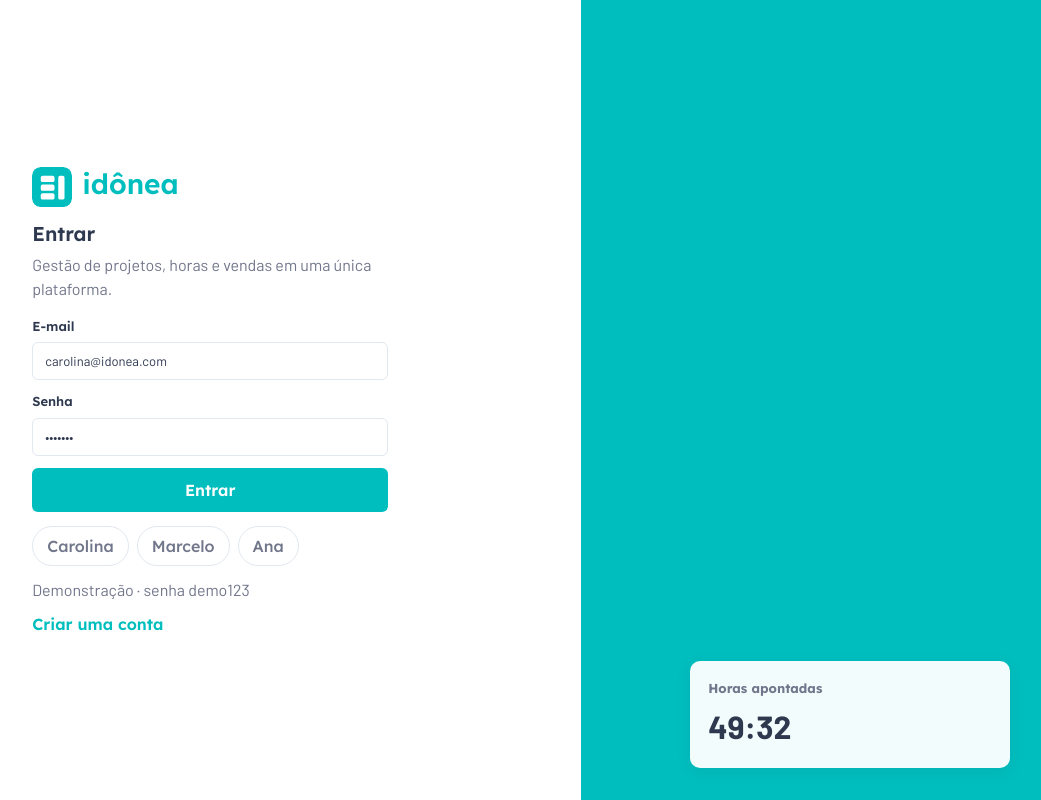
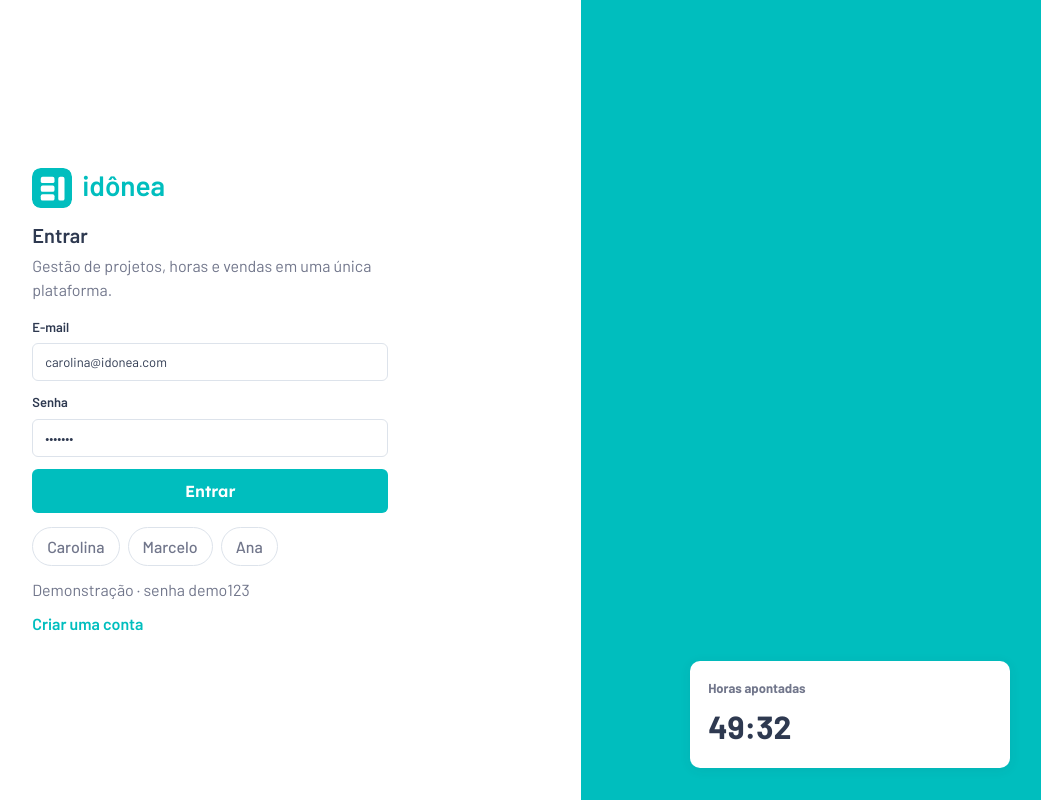
Before and after one commit to MingLim009/idonea-plataforma, a React (Vite) app in the folder client/: page / in a window 1280 px wide. Shown: the whole page, without its empty margins (161-1202 px from the left). Built offline with nearby package versions, Linux system fonts and the light colour scheme.

Commit message:
Match Artia background colors and standard Barlow typography

```diff
--- a/client/index.html
+++ b/client/index.html
@@ -11,7 +11,7 @@
     <link rel="preconnect" href="https://fonts.googleapis.com" />
     <link rel="preconnect" href="https://fonts.gstatic.com" crossorigin />
     <link href="https://fonts.googleapis.com/css2?family=Barlow:wght@300;400;500;600;700&display=swap" rel="stylesheet" />
-    <link href="https://fonts.googleapis.com/css2?family=Lexend:wght@100;200;300;400;500;600;700&display=swap" rel="stylesheet" />
+    <link href="https://fonts.googleapis.com/css2?family=Lexend:wght@400;500;600;700&display=swap" rel="stylesheet" />
     <link href="https://cdn-uicons.flaticon.com/3.0.0/uicons-regular-rounded/css/uicons-regular-rounded.css" rel="stylesheet" />
   </head>
   <body>
--- a/client/src/App.jsx
+++ b/client/src/App.jsx
@@ -106,7 +106,7 @@ function Login({ onEnter }) {
           <LogoMark size={40} />
           <h1>idônea</h1>
         </div>
-        <h2 style={{ fontFamily: "Lexend, sans-serif", fontWeight: 600, fontSize: 20, marginBottom: 4 }}>
+        <h2 style={{ fontWeight: 600, fontSize: 20, marginBottom: 4 }}>
           {mode === "conta" ? "Criar conta" : "Entrar"}
         </h2>
         <p className="muted">Gestão de projetos, horas e vendas em uma única plataforma.</p>
--- a/client/src/styles.css
+++ b/client/src/styles.css
@@ -1,19 +1,18 @@
 :root {
+  /* Artia.com exact palette */
   --bg: #ffffff;
   --bg-soft: #f4fbff;
   --paper: #ffffff;
   --ink: #2e3950;
   --muted: #71768b;
-  --line: #e2e8f0;
+  --line: #dde3eb;
   --teal: #00bebe;
   --teal-deep: #00aec7;
-  --teal-soft: #e6f9f9;
+  --teal-soft: #e8f8f8;
   --orange: #f98f03;
   --orange-soft: #fff4e6;
   --purple: #8229f9;
-  --purple-soft: #f3eaff;
   --navy: #0a1926;
-  --navy-soft: #152536;
   --good: #28a745;
   --good-soft: #e9f7ee;
   --warn: #ffc107;
@@ -22,47 +21,49 @@
   --bad-soft: #ffecec;
   --info: #007bff;
   --info-soft: #e8f1ff;
-  --shadow: 0 4px 16px rgba(46, 57, 80, 0.08);
-  --shadow-card: 0 1px 3px rgba(46, 57, 80, 0.06);
+  --shadow: 0 2px 12px rgba(46, 57, 80, 0.08);
+  --shadow-card: 0 1px 2px rgba(46, 57, 80, 0.06);
   --radius: 6px;
   --radius-pill: 50px;
-  --font-body: Barlow, sans-serif;
-  --font-ui: Lexend, sans-serif;
-  font-family: var(--font-body);
-  font-optical-sizing: auto;
+  --font: Barlow, sans-serif;
+  --font-btn: Lexend, sans-serif;
+  font-family: var(--font);
+  font-style: normal;
   color: var(--ink);
   background: var(--bg);
 }
 
 * { box-sizing: border-box; }
-body {
+html, body {
   margin: 0;
-  background: var(--bg);
+  background: #ffffff;
   min-height: 100vh;
-  font-family: var(--font-body);
+  font-family: Barlow, sans-serif;
+  font-style: normal;
   font-weight: 400;
   font-size: 16px;
   line-height: 1.5;
-  color: var(--ink);
+  color: #2e3950;
   -webkit-font-smoothing: antialiased;
 }
 button, input, select, textarea {
-  font-family: var(--font-body);
+  font-family: Barlow, sans-serif;
+  font-style: normal;
   font-size: inherit;
   color: inherit;
 }
 button { cursor: pointer; }
 h1, h2, h3, p { margin: 0; }
 h1, h2, h3 {
-  font-family: var(--font-body);
+  font-family: Barlow, sans-serif;
+  font-style: normal;
   font-weight: 700;
   letter-spacing: normal;
-  color: var(--ink);
+  color: #2e3950;
 }
 
-.app { height: 100vh; display: flex; overflow: hidden; background: var(--bg); }
+.app { height: 100vh; display: flex; overflow: hidden; background: #ffffff; }
 
-/* Sidebar — Artia product: light rail with colored icon tiles */
 .sidebar {
   width: 220px;
   background: #ffffff;
@@ -96,58 +97,57 @@ h1, h2, h3 {
 .brand-mark svg, .brand-mark img { width: 100%; height: 100%; display: block; }
 .brand strong {
   display: block;
-  font-family: var(--font-ui);
-  font-size: 18px;
+  font-family: Barlow, sans-serif;
+  font-style: normal;
+  font-size: 20px;
   font-weight: 600;
-  color: var(--teal);
+  color: #00bebe;
   letter-spacing: normal;
   text-transform: lowercase;
 }
 .brand span {
   display: block;
-  color: var(--muted);
+  color: #71768b;
   font-size: 12px;
   font-weight: 400;
-  font-family: var(--font-ui);
+  font-family: Barlow, sans-serif;
+  font-style: normal;
 }
 .nav { display: flex; flex-direction: column; gap: 2px; width: 100%; align-items: stretch; }
-.nav button, .ghost, .primary, .danger, .textish, .pill-btn {
-  border: 0;
-}
+.nav button, .ghost, .primary, .danger, .textish, .pill-btn { border: 0; }
 .nav button {
   background: transparent;
-  color: var(--muted);
+  color: #71768b;
   text-align: left;
   padding: 10px 12px;
   display: flex;
   flex-direction: row;
   align-items: center;
   gap: 10px;
-  font-family: var(--font-ui);
+  font-family: Barlow, sans-serif;
+  font-style: normal;
   font-size: 14px;
   font-weight: 500;
   width: 100%;
   border-radius: 8px;
 }
 .nav button .nav-ico {
-  width: 22px; height: 22px; border-radius: 0;
+  width: 22px; height: 22px;
   display: grid; place-items: center;
   background: transparent;
-  color: var(--muted);
+  color: #71768b;
   font-size: 16px;
   box-shadow: none !important;
 }
 .nav button .nav-ico i { line-height: 1; color: inherit; }
-.nav button[data-tone] .nav-ico { background: transparent; color: var(--muted); }
+.nav button[data-tone] .nav-ico { background: transparent; color: #71768b; }
 .nav button.active, .nav button:hover {
-  background: var(--teal-soft);
-  color: var(--ink);
+  background: #e8f8f8;
+  color: #00aec7;
 }
 .nav button.active .nav-ico,
-.nav button:hover .nav-ico,
-.nav button.active,
-.nav button:hover { color: var(--teal-deep); }
-.nav button.active { box-shadow: inset 3px 0 0 var(--teal); border-radius: 0 8px 8px 0; }
+.nav button:hover .nav-ico { color: #00aec7; }
+.nav button.active { box-shadow: inset 3px 0 0 #00bebe; border-radius: 0 8px 8px 0; }
 .sidebar .userbox {
   margin-top: auto; padding: 12px 8px 4px;
   display: flex; flex-direction: row; gap: 10px; align-items: center;
@@ -155,102 +155,134 @@ h1, h2, h3 {
 }
 .sidebar .userbox > div { display: block; min-width: 0; }
 .sidebar .userbox strong {
-  display: block; font-size: 13px; font-weight: 600; font-family: var(--font-ui);
+  display: block; font-size: 13px; font-weight: 600;
+  font-family: Barlow, sans-serif; font-style: normal;
   white-space: nowrap; overflow: hidden; text-overflow: ellipsis;
 }
-.sidebar .userbox small { display: block; color: var(--muted); font-size: 12px; font-family: var(--font-ui); }
+.sidebar .userbox small {
+  display: block; color: #71768b; font-size: 12px;
+  font-family: Barlow, sans-serif; font-style: normal;
+}
 .sidebar .userbox > .logout:last-child { display: none; }
 .sidebar .logout {
-  background: transparent; color: var(--teal); padding: 0; margin-top: 2px;
-  font-size: 12px; font-weight: 600; font-family: var(--font-ui);
+  background: transparent; color: #00bebe; padding: 0; margin-top: 2px;
+  font-size: 12px; font-weight: 600;
+  font-family: Barlow, sans-serif; font-style: normal;
 }
 .avatar, .dot {
   width: 32px; height: 32px; border-radius: 50%;
   display: grid; place-items: center; color: white; font-size: 12px; font-weight: 700; flex-shrink: 0;
-  font-family: var(--font-ui);
+  font-family: Barlow, sans-serif; font-style: normal;
 }
 
-.main { flex: 1; min-width: 0; min-height: 0; display: flex; flex-direction: column; background: var(--bg); }
+.main { flex: 1; min-width: 0; min-height: 0; display: flex; flex-direction: column; background: #ffffff; }
 .topbar {
   height: 64px; display: flex; align-items: center; gap: 16px;
-  padding: 0 24px; border-bottom: 1px solid var(--line); background: var(--paper);
+  padding: 0 24px; border-bottom: 1px solid var(--line); background: #ffffff;
 }
 .search { flex: 1; position: relative; max-width: 520px; }
 .search input, .field input, .field select, .field textarea, .composer input, .composer textarea {
-  width: 100%; background: white; border: 1px solid var(--line); border-radius: var(--radius); padding: 10px 12px;
-  color: var(--ink); font-family: var(--font-body);
+  width: 100%; background: #ffffff; border: 1px solid var(--line); border-radius: var(--radius); padding: 10px 12px;
+  color: #2e3950; font-family: Barlow, sans-serif; font-style: normal;
 }
-.search input { padding-left: 38px; background: var(--bg-soft); }
+.search input { padding-left: 38px; background: #f4fbff; }
 .search-ico {
   position: absolute; left: 12px; top: 50%; transform: translateY(-50%);
-  font-size: 14px; color: var(--muted); pointer-events: none;
+  font-size: 14px; color: #71768b; pointer-events: none;
 }
 .search input:focus, .field input:focus, .field select:focus, .field textarea:focus, .composer input:focus {
-  outline: none; border-color: var(--teal); box-shadow: 0 0 0 2px rgba(0, 190, 190, 0.18);
+  outline: none; border-color: #00bebe; box-shadow: 0 0 0 2px rgba(0, 190, 190, 0.18);
 }
 .search .results {
-  position: absolute; top: 46px; left: 0; right: 0; background: white; border: 1px solid var(--line);
+  position: absolute; top: 46px; left: 0; right: 0; background: #ffffff; border: 1px solid var(--line);
   border-radius: 8px; box-shadow: var(--shadow); z-index: 5; overflow: hidden;
 }
-.search .results button { display: block; width: 100%; text-align: left; background: white; border: 0; padding: 10px 12px; font-family: var(--font-body); }
-.search .results button:hover { background: var(--teal-soft); }
+.search .results button {
+  display: block; width: 100%; text-align: left; background: #ffffff; border: 0; padding: 10px 12px;
+  font-family: Barlow, sans-serif; font-style: normal;
+}
+.search .results button:hover { background: #e8f8f8; }
 .bell { position: relative; }
 .bell > button, .iconbtn {
-  background: white; border: 1px solid var(--line); border-radius: var(--radius); padding: 9px 12px;
-  display: inline-flex; align-items: center; gap: 8px; color: var(--ink);
-  font-family: var(--font-ui); font-weight: 500; font-size: 14px;
+  background: #ffffff; border: 1px solid var(--line); border-radius: var(--radius); padding: 9px 12px;
+  display: inline-flex; align-items: center; gap: 8px; color: #2e3950;
+  font-family: Barlow, sans-serif; font-style: normal; font-weight: 500; font-size: 14px;
 }
-.bell > button i, .iconbtn i { font-size: 16px; color: var(--muted); }
+.bell > button i, .iconbtn i { font-size: 16px; color: #71768b; }
 .badge {
-  position: absolute; top: -6px; right: -6px; background: var(--orange); color: white;
+  position: absolute; top: -6px; right: -6px; background: #f98f03; color: white;
   border-radius: 99px; font-size: 11px; min-width: 18px; text-align: center; padding: 1px 5px;
-  font-family: var(--font-ui); font-weight: 600;
+  font-family: Barlow, sans-serif; font-style: normal; font-weight: 600;
 }
 .dropdown {
-  position: absolute; right: 0; top: 46px; width: 340px; background: white; border: 1px solid var(--line);
+  position: absolute; right: 0; top: 46px; width: 340px; background: #ffffff; border: 1px solid var(--line);
   border-radius: 8px; box-shadow: var(--shadow); z-index: 6; padding: 10px;
 }
-.dropdown button.note { width: 100%; text-align: left; background: transparent; border: 0; padding: 10px; border-radius: 6px; font-family: var(--font-body); }
-.dropdown button.note.unread { background: var(--teal-soft); }
-.content { padding: 24px; flex: 1; overflow: auto; background: var(--bg-soft); }
+.dropdown button.note {
+  width: 100%; text-align: left; background: transparent; border: 0; padding: 10px; border-radius: 6px;
+  font-family: Barlow, sans-serif; font-style: normal;
+}
+.dropdown button.note.unread { background: #e8f8f8; }
+
+.content { padding: 24px; flex: 1; overflow: auto; background: #f4fbff; }
 .page-head { display: flex; justify-content: space-between; gap: 16px; align-items: flex-end; margin-bottom: 20px; }
-.page-head h1 { font-size: 28px; font-weight: 700; font-family: var(--font-body); color: var(--ink); }
-.page-head .muted { margin-top: 4px; font-family: var(--font-ui); font-size: 14px; }
-.muted { color: var(--muted); }
+.page-head h1 {
+  font-size: 28px; font-weight: 700;
+  font-family: Barlow, sans-serif; font-style: normal; color: #2e3950;
+}
+.page-head .muted {
+  margin-top: 4px; font-size: 14px; color: #71768b;
+  font-family: Barlow, sans-serif; font-style: normal; font-weight: 400;
+}
+.muted { color: #71768b; }
 .row { display: flex; gap: 8px; align-items: center; flex-wrap: wrap; }
 .grid { display: grid; gap: 14px; }
 .stats { grid-template-columns: repeat(4, 1fr); margin-bottom: 18px; }
 .card, .panel, .stat {
-  background: var(--paper); border: 1px solid var(--line); border-radius: 8px;
+  background: #ffffff; border: 1px solid var(--line); border-radius: 8px;
   box-shadow: none;
 }
 .stat, .panel { padding: 16px; }
-.stat span.muted { font-size: 13px; font-weight: 500; font-family: var(--font-ui); }
-.stat b { display: block; font-size: 28px; margin-top: 6px; font-family: var(--font-body); font-weight: 700; color: var(--ink); }
+.stat span.muted {
+  font-size: 13px; font-weight: 500;
+  font-family: Barlow, sans-serif; font-style: normal;
+}
+.stat b {
+  display: block; font-size: 28px; margin-top: 6px;
+  font-family: Barlow, sans-serif; font-style: normal; font-weight: 700; color: #2e3950;
+}
 .split { display: grid; grid-template-columns: 1.4fr .8fr; gap: 14px; }
 .taskline, .plain {
   width: 100%; text-align: left; background: transparent; border: 0; padding: 10px 0;
   display: flex; justify-content: space-between; gap: 8px; border-bottom: 1px solid #eef2f6;
-  font-family: var(--font-body);
+  font-family: Barlow, sans-serif; font-style: normal;
 }
 .taskline:last-child, .plain:last-child { border-bottom: 0; }
+
 .primary {
-  background: var(--teal); color: white; padding: 10px 20px;
-  font-family: var(--font-ui); font-weight: 600; border-radius: var(--radius-pill);
+  background: #00bebe; color: white; padding: 10px 20px;
+  font-family: Lexend, sans-serif; font-style: normal; font-weight: 600;
+  border-radius: 50px;
 }
-.primary:hover { background: var(--teal-deep); }
+.primary:hover { background: #00aec7; }
 .ghost {
   background: transparent; border: 1px solid var(--line); padding: 9px 14px;
-  color: var(--muted); font-weight: 500; border-radius: var(--radius-pill);
-  font-family: var(--font-ui);
+  color: #71768b; font-weight: 500; border-radius: 50px;
+  font-family: Barlow, sans-serif; font-style: normal;
 }
-.ghost.active, .ghost:hover { background: white; color: var(--ink); border-color: var(--teal); }
-.danger { background: transparent; color: var(--bad); padding: 8px 10px; font-weight: 600; font-family: var(--font-ui); }
-.textish { background: transparent; padding: 4px 0; color: var(--teal); font-weight: 600; font-family: var(--font-ui); }
+.ghost.active, .ghost:hover { background: #ffffff; color: #2e3950; border-color: #00bebe; }
+.danger {
+  background: transparent; color: #ff4d4d; padding: 8px 10px; font-weight: 600;
+  font-family: Barlow, sans-serif; font-style: normal;
+}
+.textish {
+  background: transparent; padding: 4px 0; color: #00bebe; font-weight: 600;
+  font-family: Barlow, sans-serif; font-style: normal;
+}
 
 .board {
   display: flex; gap: 14px; align-items: flex-start; overflow-x: auto; padding: 4px 0;
-  background: transparent; border-radius: 0; min-height: 420px;
+  background: transparent; min-height: 420px;
 }
 .column {
   width: 292px; flex-shrink: 0; background: #eef3f7; border-radius: 8px; padding: 10px;
@@ -258,74 +290,103 @@ h1, h2, h3 {
 }
 .column header {
   display: flex; justify-content: space-between; align-items: center;
-  margin-bottom: 12px; font-weight: 600; font-family: var(--font-ui); padding: 0 2px;
-  font-size: 13px;
+  margin-bottom: 12px; font-weight: 600;
+  font-family: Barlow, sans-serif; font-style: normal; padding: 0 2px; font-size: 13px;
 }
 .column header .col-title { display: flex; align-items: center; gap: 8px; }
 .column header .count {
-  background: white; color: var(--muted); border-radius: 99px; font-size: 12px;
+  background: #ffffff; color: #71768b; border-radius: 99px; font-size: 12px;
   min-width: 22px; text-align: center; padding: 2px 7px; font-weight: 600;
-  font-family: var(--font-ui);
+  font-family: Barlow, sans-serif; font-style: normal;
 }
 .col-dot { width: 10px; height: 10px; border-radius: 50%; display: inline-block; }
 .tcard {
-  background: white; border-radius: 6px; padding: 12px; margin-bottom: 8px; border: 1px solid transparent;
+  background: #ffffff; border-radius: 6px; padding: 12px; margin-bottom: 8px; border: 1px solid transparent;
   box-shadow: var(--shadow-card); display: grid; grid-template-columns: 16px 1fr; gap: 8px;
 }
 .tcard:hover { border-color: #cde8ea; }
 .handle { color: #b7c2ce; background: transparent; border: 0; padding: 0; cursor: grab; line-height: 1; }
-.tcard h3 { font-size: 14px; font-weight: 600; color: var(--ink); font-family: var(--font-body); }
-.tcard .project-label { font-size: 12px; color: var(--muted); margin-top: 2px; font-family: var(--font-ui); }
+.tcard h3 {
+  font-size: 14px; font-weight: 600; color: #2e3950;
+  font-family: Barlow, sans-serif; font-style: normal;
+}
+.tcard .project-label {
+  font-size: 12px; color: #71768b; margin-top: 2px;
+  font-family: Barlow, sans-serif; font-style: normal;
+}
 .meta { display: flex; gap: 6px; flex-wrap: wrap; margin-top: 10px; align-items: center; }
 .pill {
   font-size: 11px; border-radius: 4px; padding: 3px 8px; background: #eef3f7;
-  color: var(--ink); font-weight: 600; font-family: var(--font-ui);
+  color: #2e3950; font-weight: 600;
+  font-family: Barlow, sans-serif; font-style: normal;
 }
-.pill.alta { background: var(--orange-soft); color: #b86700; }
-.pill.urgente { background: var(--bad-soft); color: #c62828; }
-.pill.baixa { background: #eef3f7; color: var(--muted); }
-.pill.media { background: var(--info-soft); color: #0b5ed7; }
-.pill.late { background: var(--bad-soft); color: #c62828; }
-.pill.date-ok { background: var(--good-soft); color: #1e7a34; }
-.pill.date-warn { background: var(--warn-soft); color: #9a7400; }
+.pill.alta { background: #fff4e6; color: #b86700; }
+.pill.urgente { background: #ffecec; color: #c62828; }
+.pill.baixa { background: #eef3f7; color: #71768b; }
+.pill.media { background: #e8f1ff; color: #0b5ed7; }
+.pill.late { background: #ffecec; color: #c62828; }
+.pill.date-ok { background: #e9f7ee; color: #1e7a34; }
+.pill.date-warn { background: #fff8e0; color: #9a7400; }
 .composer { display: flex; gap: 6px; margin-top: 8px; }
-.composer input { background: white; border-radius: 6px; }
+.composer input { background: #ffffff; border-radius: 6px; }
 .filters { display: flex; gap: 8px; margin-bottom: 14px; flex-wrap: wrap; align-items: center; }
 .filters select {
-  background: white; border: 1px solid var(--line); border-radius: var(--radius-pill);
-  padding: 8px 12px; color: var(--muted); font-weight: 500; font-family: var(--font-ui);
+  background: #ffffff; border: 1px solid var(--line); border-radius: 50px;
+  padding: 8px 12px; color: #71768b; font-weight: 500;
+  font-family: Barlow, sans-serif; font-style: normal;
 }
-.table { width: 100%; border-collapse: collapse; background: var(--paper); border-radius: 8px; overflow: hidden; border: 1px solid var(--line); }
+.table {
+  width: 100%; border-collapse: collapse; background: #ffffff;
+  border-radius: 8px; overflow: hidden; border: 1px solid var(--line);
+}
 .table th, .table td { text-align: left; padding: 12px 14px; border-bottom: 1px solid var(--line); font-size: 14px; }
-.table th { color: var(--muted); font-weight: 600; font-size: 12px; font-family: var(--font-ui); background: var(--bg-soft); }
-.table button.link { background: none; border: 0; padding: 0; text-align: left; color: var(--teal-deep); font-weight: 600; font-family: var(--font-ui); }
+.table th {
+  color: #71768b; font-weight: 600; font-size: 12px;
+  font-family: Barlow, sans-serif; font-style: normal; background: #f4fbff;
+}
+.table button.link {
+  background: none; border: 0; padding: 0; text-align: left; color: #00aec7; font-weight: 600;
+  font-family: Barlow, sans-serif; font-style: normal;
+}
 .drawer-back { position: fixed; inset: 0; background: rgba(10, 25, 38, .28); z-index: 20; display: flex; justify-content: flex-end; }
-.drawer { width: min(480px, 100%); height: 100%; background: white; padding: 22px; overflow: auto; box-shadow: var(--shadow); }
-.drawer h2 input { font-size: 22px; font-weight: 700; border: 0; background: transparent; width: 100%; padding: 0; font-family: var(--font-body); }
-.field { display: grid; gap: 6px; margin-bottom: 12px; font-size: 13px; font-weight: 600; color: var(--ink); font-family: var(--font-ui); }
+.drawer { width: min(480px, 100%); height: 100%; background: #ffffff; padding: 22px; overflow: auto; box-shadow: var(--shadow); }
+.drawer h2 input {
+  font-size: 22px; font-weight: 700; border: 0; background: transparent; width: 100%; padding: 0;
+  font-family: Barlow, sans-serif; font-style: normal;
+}
+.field {
+  display: grid; gap: 6px; margin-bottom: 12px; font-size: 13px; font-weight: 600; color: #2e3950;
+  font-family: Barlow, sans-serif; font-style: normal;
+}
 .field.inline { grid-template-columns: 1fr 1fr; gap: 10px; }
 .subtask { display: flex; gap: 8px; align-items: center; padding: 6px 0; }
 .comment { padding: 10px 0; border-top: 1px solid var(--line); }
 .timerbar {
   flex-shrink: 0; display: flex; justify-content: space-between; gap: 12px; align-items: center;
-  background: var(--navy); color: white; padding: 12px 18px; font-family: var(--font-ui);
+  background: #0a1926; color: white; padding: 12px 18px;
+  font-family: Barlow, sans-serif; font-style: normal;
 }
-.timerbar .primary { background: var(--orange); border-radius: var(--radius); }
+.timerbar .primary { background: #f98f03; border-radius: var(--radius); }
 .tabs { display: flex; gap: 4px; margin-bottom: 16px; border-bottom: 1px solid var(--line); }
 .tabs button {
   background: transparent; border: 0; padding: 10px 14px; border-bottom: 3px solid transparent;
-  color: var(--muted); font-family: var(--font-ui); font-weight: 500;
+  color: #71768b; font-family: Barlow, sans-serif; font-style: normal; font-weight: 500;
 }
-.tabs button.active { border-color: var(--purple); color: var(--purple); font-weight: 600; }
+.tabs button.active { border-color: #8229f9; color: #8229f9; font-weight: 600; }
 .deal {
-  background: white; border-radius: 6px; padding: 12px; margin-bottom: 8px; border: 1px solid transparent;
+  background: #ffffff; border-radius: 6px; padding: 12px; margin-bottom: 8px; border: 1px solid transparent;
   display: grid; grid-template-columns: 16px 1fr; gap: 8px; box-shadow: var(--shadow-card);
 }
 .deal:hover { border-color: #cde8ea; }
-.deal strong { display: block; font-size: 14px; font-weight: 600; font-family: var(--font-body); }
-.score { font-size: 12px; color: var(--teal-deep); font-weight: 600; font-family: var(--font-ui); }
+.deal strong {
+  display: block; font-size: 14px; font-weight: 600;
+  font-family: Barlow, sans-serif; font-style: normal;
+}
+.score {
+  font-size: 12px; color: #00aec7; font-weight: 600;
+  font-family: Barlow, sans-serif; font-style: normal;
+}
 
-/* Login — Artia app style: white form + teal side */
 .login {
   min-height: 100vh; display: grid; grid-template-columns: 1fr minmax(280px, 42%);
   background: #ffffff;
@@ -335,31 +396,52 @@ h1, h2, h3 {
   background: transparent; box-shadow: none;
 }
 .login h1 {
-  font-size: 28px; letter-spacing: normal; margin-bottom: 6px; color: var(--teal);
-  font-family: var(--font-ui); font-weight: 600; text-transform: lowercase;
+  font-size: 28px; letter-spacing: normal; margin-bottom: 6px; color: #00bebe;
+  font-family: Barlow, sans-serif; font-style: normal; font-weight: 600; text-transform: lowercase;
 }
 .login .brand-row { display: flex; align-items: center; gap: 10px; margin-bottom: 8px; }
 .login .login-side {
-  background: var(--teal);
+  background: #00bebe;
   display: flex; align-items: flex-end; justify-content: center;
-  padding: 32px; color: white; font-family: var(--font-ui);
+  padding: 32px; color: white;
+  font-family: Barlow, sans-serif; font-style: normal;
 }
 .login .login-side-card {
-  background: rgba(255,255,255,0.95); color: var(--ink); border-radius: 10px;
+  background: #ffffff; color: #2e3950; border-radius: 10px;
   padding: 18px; width: min(320px, 100%); box-shadow: var(--shadow);
 }
-.login .login-side-card strong { display: block; font-family: var(--font-ui); font-size: 13px; color: var(--muted); margin-bottom: 4px; }
-.login .login-side-card b { font-family: var(--font-body); font-size: 32px; font-weight: 700; color: var(--ink); }
-.login .primary { border-radius: var(--radius); width: 100%; font-size: 16px; padding: 12px; }
+.login .login-side-card strong {
+  display: block; font-size: 13px; color: #71768b; margin-bottom: 4px;
+  font-family: Barlow, sans-serif; font-style: normal;
+}
+.login .login-side-card b {
+  font-family: Barlow, sans-serif; font-style: normal; font-size: 32px; font-weight: 700; color: #2e3950;
+}
+.login .primary {
+  border-radius: 6px; width: 100%; font-size: 16px; padding: 12px;
+  font-family: Lexend, sans-serif; font-style: normal; font-weight: 600;
+}
+.login h2 {
+  font-family: Barlow, sans-serif; font-style: normal; font-weight: 600; font-size: 20px;
+}
 
-.alert { background: var(--bad-soft); color: #9b1c1c; padding: 10px 12px; border-radius: 6px; margin-bottom: 10px; font-family: var(--font-ui); }
-.ok { background: var(--good-soft); color: #145c38; padding: 10px 12px; border-radius: 6px; margin: 8px 0; font-family: var(--font-ui); }
+.alert {
+  background: #ffecec; color: #9b1c1c; padding: 10px 12px; border-radius: 6px; margin-bottom: 10px;
+  font-family: Barlow, sans-serif; font-style: normal;
+}
+.ok {
+  background: #e9f7ee; color: #145c38; padding: 10px 12px; border-radius: 6px; margin: 8px 0;
+  font-family: Barlow, sans-serif; font-style: normal;
+}
 .people { display: flex; }
-.people .dot { margin-left: -6px; border: 2px solid var(--paper); width: 24px; height: 24px; font-size: 10px; }
+.people .dot { margin-left: -6px; border: 2px solid #ffffff; width: 24px; height: 24px; font-size: 10px; }
 .bar { height: 8px; background: #e8eef4; border-radius: 99px; overflow: hidden; }
-.bar span { display: block; height: 100%; background: var(--teal); }
+.bar span { display: block; height: 100%; background: #00bebe; }
 .check { display: flex; gap: 8px; align-items: flex-start; padding: 10px 0; border-bottom: 1px solid var(--line); }
-.panel h2 { font-size: 16px; margin-bottom: 10px; font-family: var(--font-body); font-weight: 700; }
+.panel h2 {
+  font-size: 16px; margin-bottom: 10px;
+  font-family: Barlow, sans-serif; font-style: normal; font-weight: 700;
+}
 .ico { width: 18px; height: 18px; display: inline-block; vertical-align: middle; }
 
 @media (max-width: 980px) {
```
